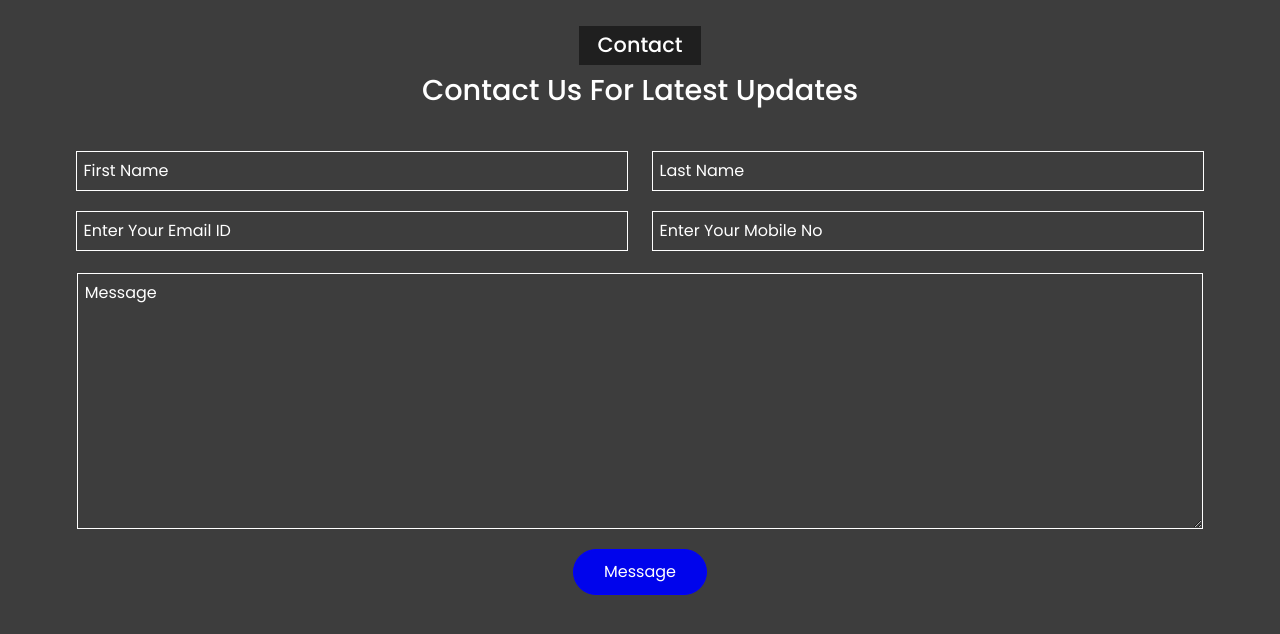
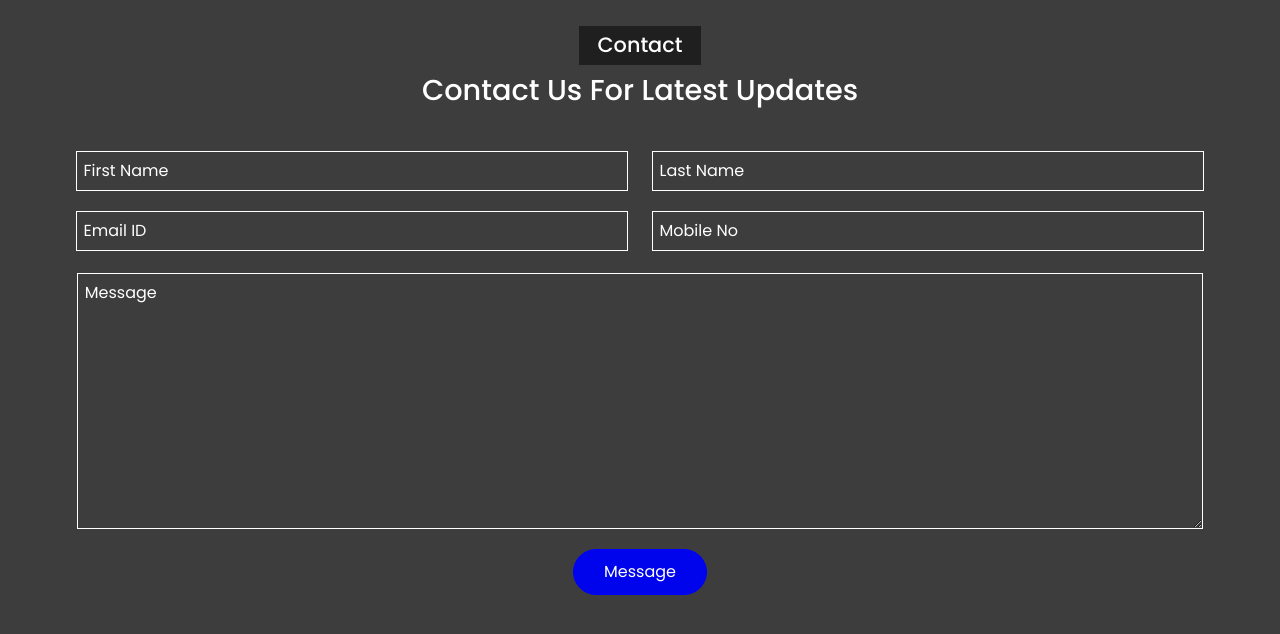
Before and after one commit to MrMohitPatil/Produc-Landing-Page, a Flask app: page /contact in a window 1280 px wide. Shown: the part 56-690 px from the top of the page. Run offline with Flask 3, Linux system fonts and the light colour scheme.

Commit message:
enter your email to 'email'

```diff
--- a/templates/contact.html
+++ b/templates/contact.html
@@ -46,8 +46,8 @@
                 <input type="text" placeholder="Last Name" id="last_name" name="last_name" required>
             </div>
             <div class="inputbox">
-                <input type="email" placeholder="Enter Your Email ID" id="email" name="email" required>
-                <input type="phone" placeholder="Enter Your Mobile No" id="mobile_no" name="mobile_no" required>
+                <input type="email" placeholder="Email ID" id="email" name="email" required>
+                <input type="phone" placeholder="Mobile No" id="mobile_no" name="mobile_no" required>
             </div>
             <textarea name="message" id="" cols="30" rows="10" placeholder="Message" id="message" name="message" required></textarea>
             <div class="sub">
```
